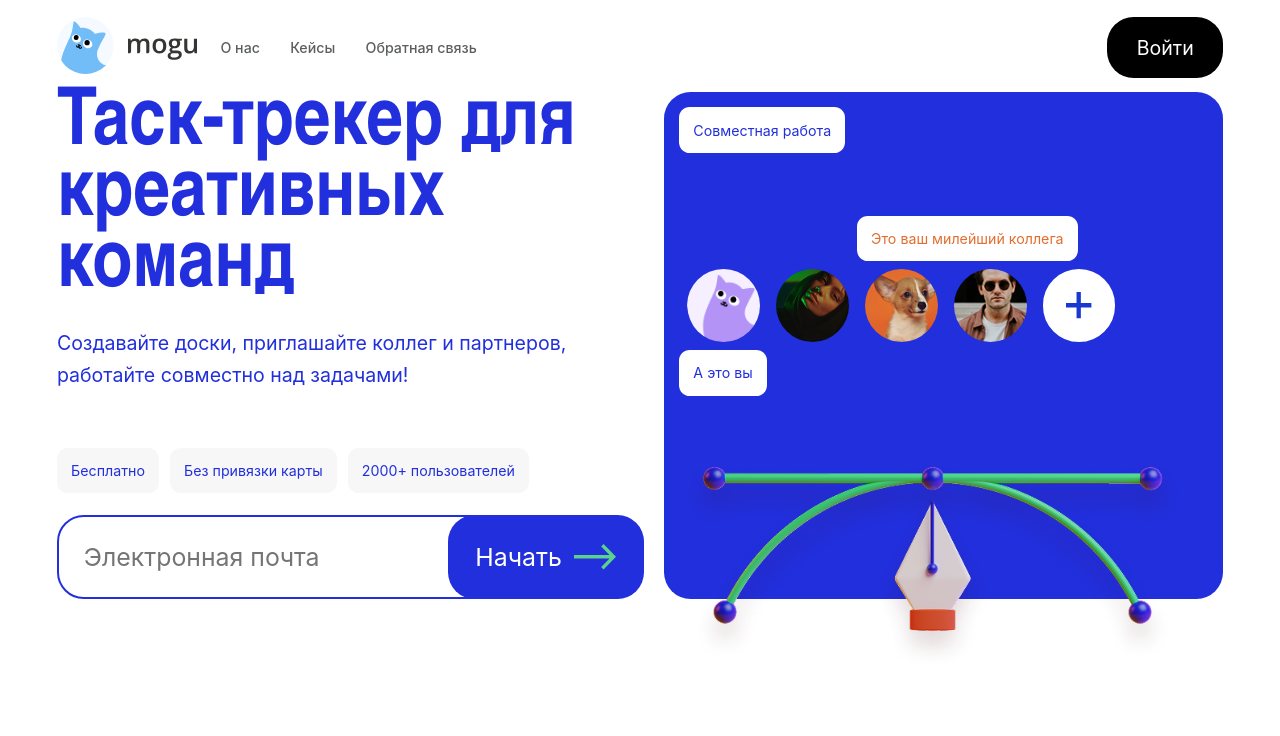
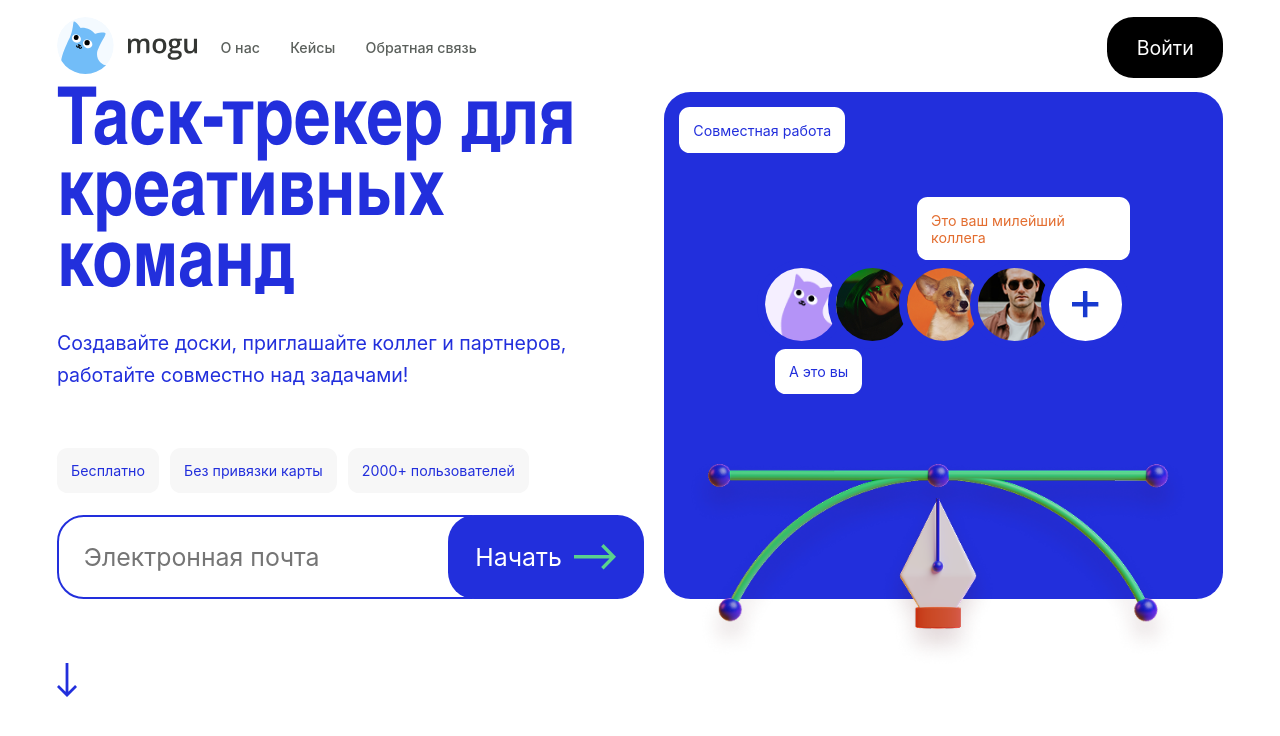
Before and after one commit to rennaiis/mogu_site, a React (Vite) app: page / in a window 1280 px wide. Shown: the top 736 px of the page. Built offline with nearby package versions, Linux system fonts and the light colour scheme.

Commit message:
feat: свёрстан модуль header

```diff
--- a/src/App.jsx
+++ b/src/App.jsx
@@ -1,11 +1,18 @@
 import Header from "./components/Header"
 import Main from "./components/main"
+import { content } from "./constants/copyright"
 
 function App() {
   return (
     <>
     <Header/>
     <Main/>
+
+    <div  className="arrow-link" >
+      <a href={content.mainScreen.arrow.href}>
+          <img src={content.mainScreen.arrow.image} alt="" />
+      </a>
+    </div>
     </>
   )
 }
--- a/src/constants/copyright.js
+++ b/src/constants/copyright.js
@@ -141,6 +141,7 @@ export const content = {
             ]
         },
         arrow: {
+            image: '/images/arrow-blue.svg',
             href: '#bottom'
         }
     },
--- a/src/styles/_global.scss
+++ b/src/styles/_global.scss
@@ -58,6 +58,7 @@ button{
     &--card{
         @include setColor($most-light, $dark-blue);
         width: fit-content;
+        align-self: flex-start;
     };
     &--dialog{
         position: absolute;
--- a/src/styles/_header.scss
+++ b/src/styles/_header.scss
@@ -102,3 +102,15 @@
         }
     }
 }
+
+.arrow-link{
+    @include option-desk(height, 40);
+    @include option-desk(margin-top, 64);
+    @include MOBILE{
+        display: none
+    }
+    img{
+       object-fit: cover
+    }
+    @include container;
+}
--- a/src/styles/_main.scss
+++ b/src/styles/_main.scss
@@ -45,6 +45,7 @@
         flex-wrap: wrap;
     };
     &__card{
+        align-items:center;
         display: flex;
         flex-direction: column;
         justify-content: space-between;
@@ -62,6 +63,11 @@
 
         display: flex;
         position: relative;
+        @include option(margin-left, 20, 10);
+        @include MOBILE{
+            @include option-mob(margin-top, 75);
+            @include option-mob(margin-bottom, 75);
+        }
     }
     &__avatar{
         position: relative;
@@ -74,6 +80,7 @@
         @include option(border-width, 10, 5);
         border-style: solid;
         border-color: $dark-blue;
+        @include option(margin-left, -20, -10);
         &--plus{
             background-color: $most-light;
             display: flex;
@@ -91,6 +98,7 @@
     &__pen-img{
         @include option(width, 583, 303);
         margin-bottom: -25%;
+
     }
 
 
```
Also changed, not shown: public/images/arrow-blue.svg (added).
